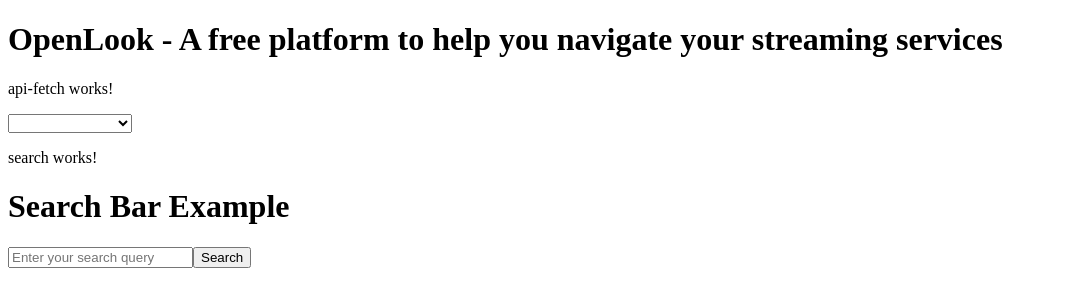
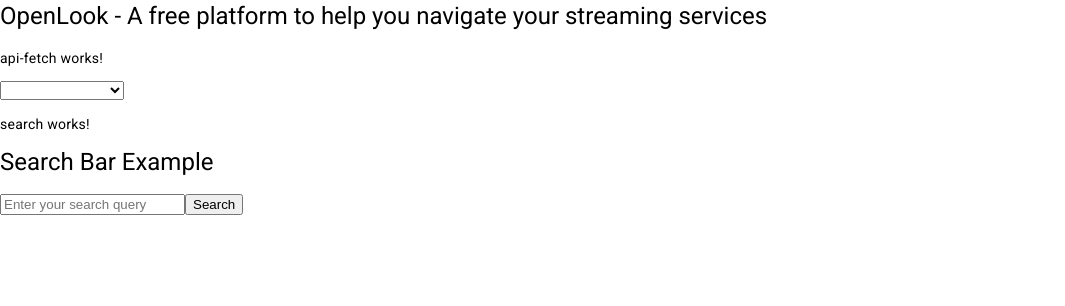
Before and after one commit to bmaizes/OpenLook, an Angular app in the folder OpenLook-app/: page / in a window 1280 px wide. Shown: the top 306 px of the page, without its empty margins (0-1065 px from the left). Built offline with nearby package versions, Linux system fonts and the light colour scheme.

Commit message:
goldfried's endpoint and some materials

```diff
--- a/OpenLook-app/angular.json
+++ b/OpenLook-app/angular.json
@@ -25,6 +25,7 @@
               "src/assets"
             ],
             "styles": [
+              "@angular/material/prebuilt-themes/deeppurple-amber.css",
               "src/styles.css"
             ],
             "scripts": []
@@ -87,6 +88,7 @@
               "src/assets"
             ],
             "styles": [
+              "@angular/material/prebuilt-themes/deeppurple-amber.css",
               "src/styles.css"
             ],
             "scripts": []
--- a/OpenLook-app/package.json
+++ b/OpenLook-app/package.json
@@ -11,10 +11,12 @@
   "private": true,
   "dependencies": {
     "@angular/animations": "^16.2.0",
+    "@angular/cdk": "^16.2.12",
     "@angular/common": "^16.2.0",
     "@angular/compiler": "^16.2.0",
     "@angular/core": "^16.2.0",
     "@angular/forms": "^16.2.0",
+    "@angular/material": "^16.2.12",
     "@angular/platform-browser": "^16.2.0",
     "@angular/platform-browser-dynamic": "^16.2.0",
     "@angular/router": "^16.2.0",
--- a/OpenLook-app/src/app/app.module.ts
+++ b/OpenLook-app/src/app/app.module.ts
@@ -7,7 +7,8 @@
 import { HttpClientModule, HttpClient } from '@angular/common/http';
 import { FormsModule } from '@angular/forms';
 import { ServiceCheckboxesComponent } from './service-checkboxes/service-checkboxes.component';
-import { SearchComponent } from './search/search.component'; // Import FormsModule
+import { SearchComponent } from './search/search.component';
+import { BrowserAnimationsModule } from '@angular/platform-browser/animations'; // Import FormsModule
 
 @NgModule({
   declarations: [
@@ -22,7 +23,8 @@
     BrowserModule,
     HttpClientModule,
     AppRoutingModule,
-    FormsModule
+    FormsModule,
+    BrowserAnimationsModule
   ],
   providers: [],
   bootstrap: [AppComponent]
--- a/OpenLook-app/src/app/search/search.component.ts
+++ b/OpenLook-app/src/app/search/search.component.ts
@@ -22,33 +22,62 @@
     this.searchByFilter(userInput);
 }
 
+
+
+
  searchFunction(query: string): void {
     // Do something with the search query, for example, log it to the console
     console.log("User searched for: " + query);
 }
 
+  // searchByFilter(query: string) {
+  //   // this.genres = mockGenres
+  //   const options = {
+  //     method: 'GET',
+  //     url: 'https://streaming-availability.p.rapidapi.com/search/filters',
+  //     params: {
+  //       services: this.selectedServiceIds,
+  //       country: this.selectedCountryId,
+  //       keyword: query,
+  //       output_language: 'en',
+  //       order_by: 'original_title',
+  //       genres_relation: 'and',
+  //       show_type: 'all'
+  //     },
+  //     headers: {
+  //       'X-RapidAPI-Key': '2cdd5bb74fmsh7cb05bb1e97935ap14c4d2jsne222a4828ed5',
+  //       'X-RapidAPI-Host': 'streaming-availability.p.rapidapi.com'
+  //     }
+  //   };
+  //   return this.http.get<any>(options.url, options).subscribe(
+  //     response => {
+  //       console.log(response)
+  //     },
+  //     error => {
+  //       console.error('Error:', error);
+  //     }
+  //   );
+  // }
+
   searchByFilter(query: string) {
-    // this.genres = mockGenres
+
+
+    console.log(this.selectedServiceIds)
+
     const options = {
       method: 'GET',
-      url: 'https://streaming-availability.p.rapidapi.com/search/filters',
+      url: 'https://qsihe4v2fghltodimsopstzk2e0atkgv.lambda-url.us-east-1.on.aws',
       params: {
-        services: this.selectedServiceIds,
         country: this.selectedCountryId,
-        keyword: query,
-        output_language: 'en',
-        order_by: 'original_title',
-        genres_relation: 'and',
-        show_type: 'all'
+        title: query,
+        language: 'en',
       },
-      headers: {
-        'X-RapidAPI-Key': '2cdd5bb74fmsh7cb05bb1e97935ap14c4d2jsne222a4828ed5',
-        'X-RapidAPI-Host': 'streaming-availability.p.rapidapi.com'
-      }
     };
+
+
     return this.http.get<any>(options.url, options).subscribe(
       response => {
-        console.log(response)
+        console.log('Response:', response);
       },
       error => {
         console.error('Error:', error);
--- a/OpenLook-app/src/index.html
+++ b/OpenLook-app/src/index.html
@@ -6,8 +6,11 @@
   <base href="/">
   <meta name="viewport" content="width=device-width, initial-scale=1">
   <link rel="icon" type="image/x-icon" href="favicon.ico">
+  <link rel="preconnect" href="https://fonts.gstatic.com">
+  <link href="https://fonts.googleapis.com/css2?family=Roboto:wght@300;400;500&display=swap" rel="stylesheet">
+  <link href="https://fonts.googleapis.com/icon?family=Material+Icons" rel="stylesheet">
 </head>
-<body>
+<body class="mat-typography">
   <app-root></app-root>
 </body>
 </html>
--- a/OpenLook-app/src/styles.css
+++ b/OpenLook-app/src/styles.css
@@ -1 +1,4 @@
 /* You can add global styles to this file, and also import other style files */
+
+html, body { height: 100%; }
+body { margin: 0; font-family: Roboto, "Helvetica Neue", sans-serif; }
```
Also changed, not shown: 1 other file (tests, documents, lock files or other folders).
